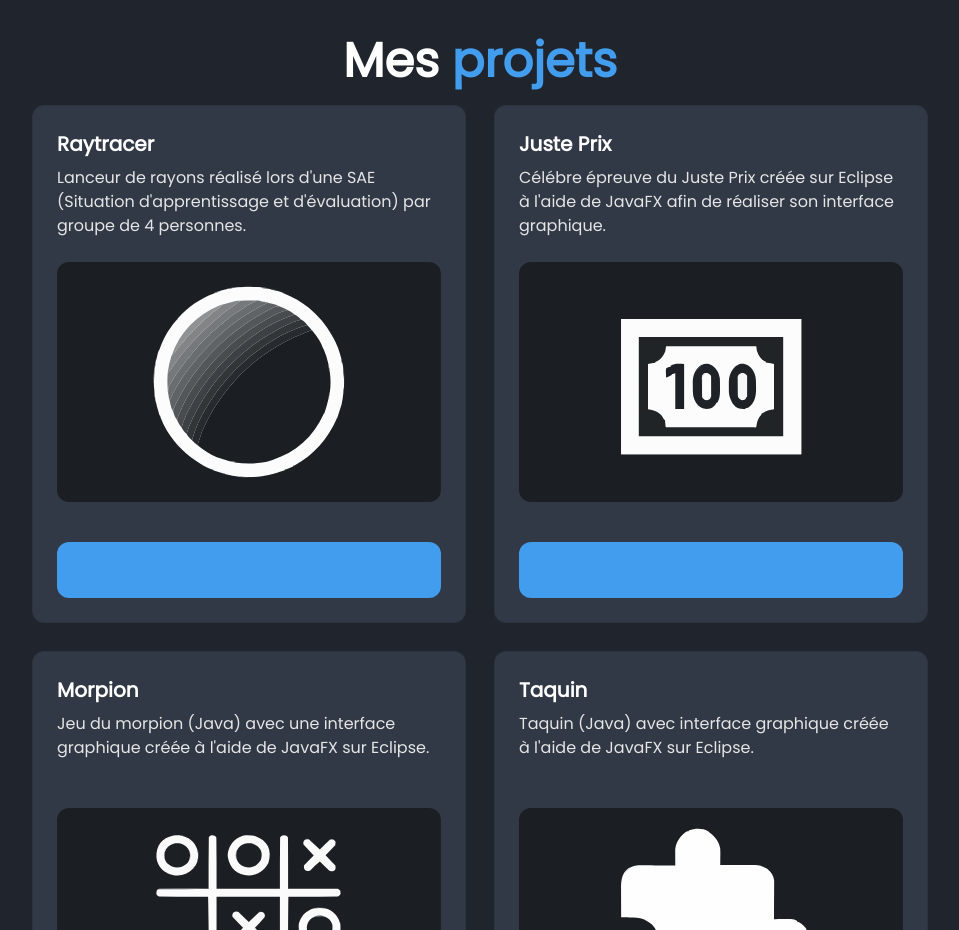
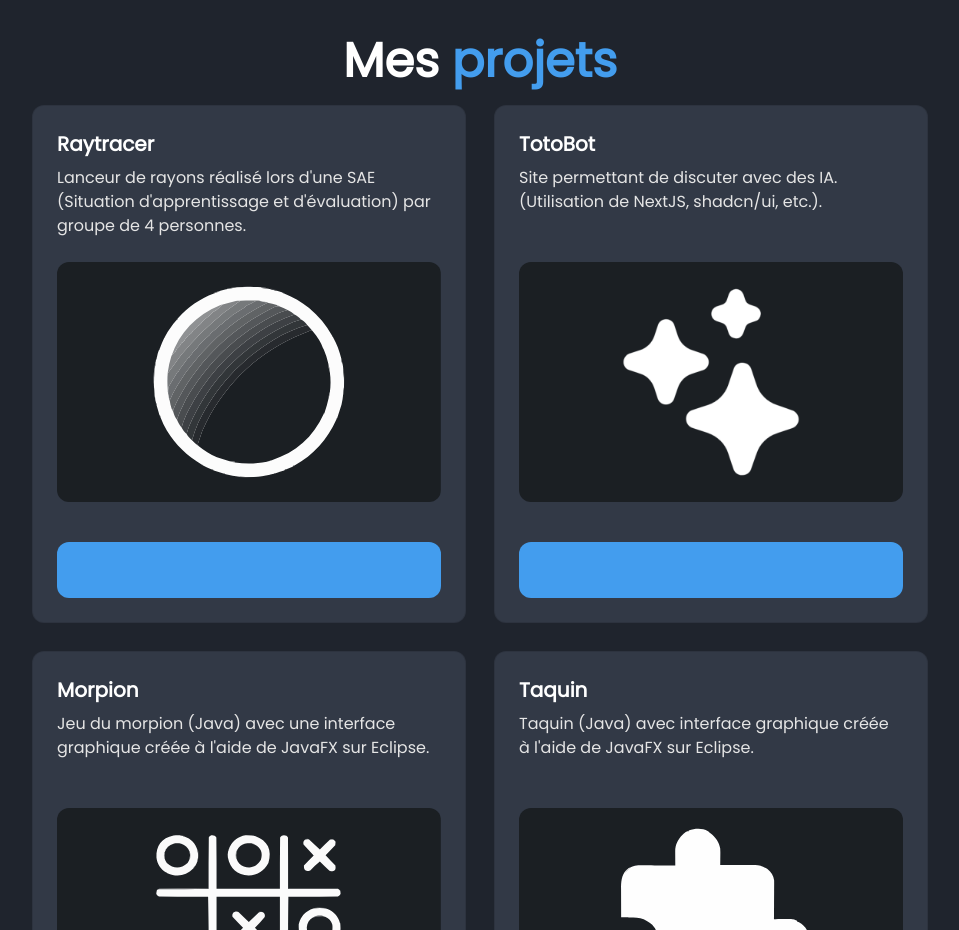
Before and after one commit to DarchevilleThomas/PortfolioNextJS, a Next.js app: page / in a window 1280 px wide. Shown: the part 1840-2770 px from the top of the page, without its empty margins (160-1119 px from the left). Built offline with nearby package versions, Linux system fonts and the light colour scheme; some icons are missing.

Commit message:
:hammer: Replace JustePrix by TotoBot

```diff
--- a/src/app/ui/sections/Projets.tsx
+++ b/src/app/ui/sections/Projets.tsx
@@ -12,10 +12,10 @@ const Projets = () => {
             link: "https://github.com/DarchevilleThomas/RayTracer"
         },
         {
-            imageLink: "/images/juste_prix.svg",
-            title: "Juste Prix",
-            description: "Célébre épreuve du Juste Prix créée sur Eclipse à l'aide de JavaFX afin de réaliser son interface graphique.",
-            link: "https://github.com/DarchevilleThomas/JustePrix"
+            imageLink: "/images/totobot.svg",
+            title: "TotoBot",
+            description: "Site permettant de discuter avec des IA. (Utilisation de NextJS, shadcn/ui, etc.).",
+            link: "https://github.com/DarchevilleThomas/TotoBot"
         },
         {
             imageLink: "/images/tictactoe.svg",
```
Also changed, not shown: public/images/juste_prix.svg (deleted), public/images/totobot.svg (added).
